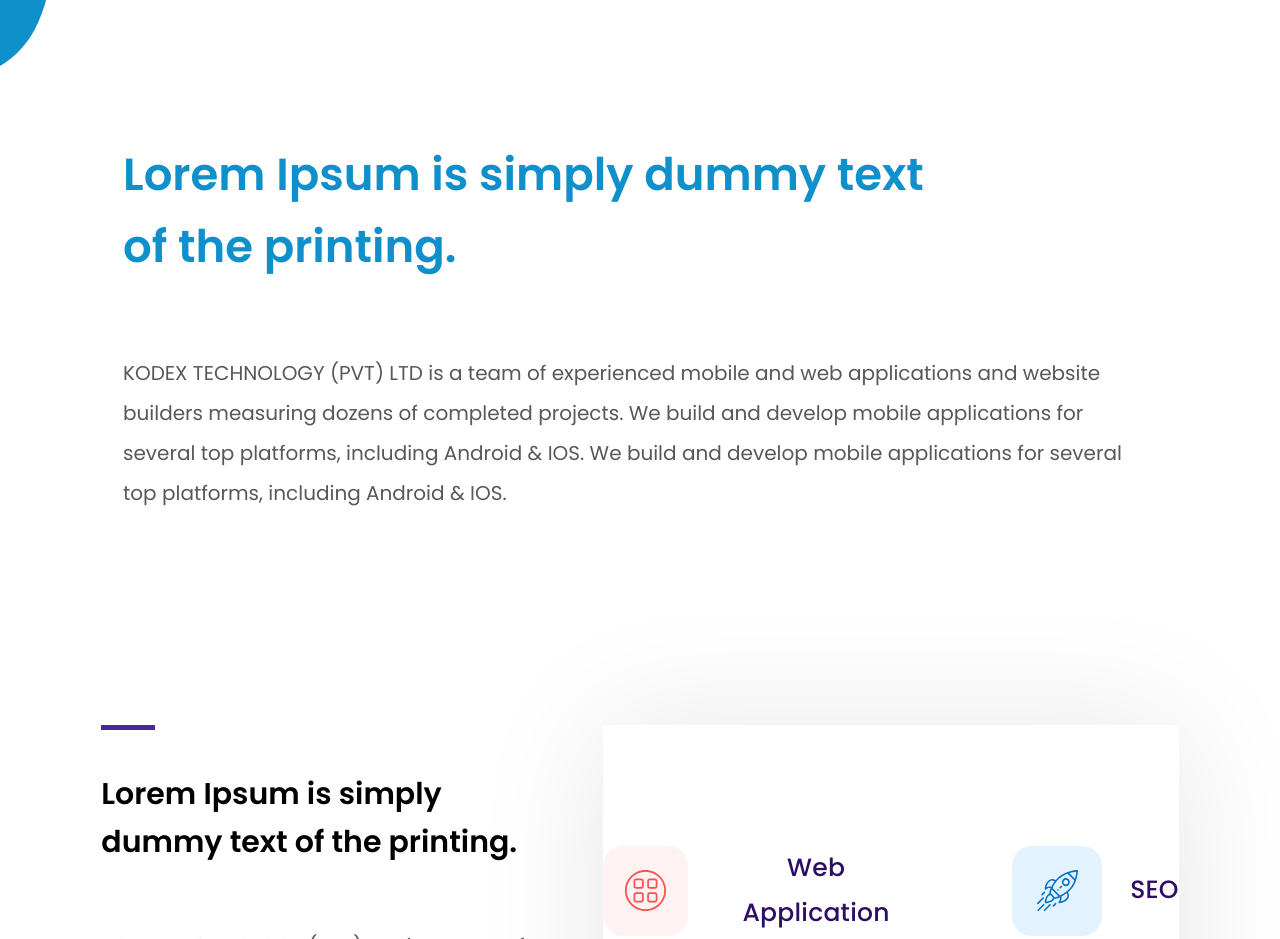
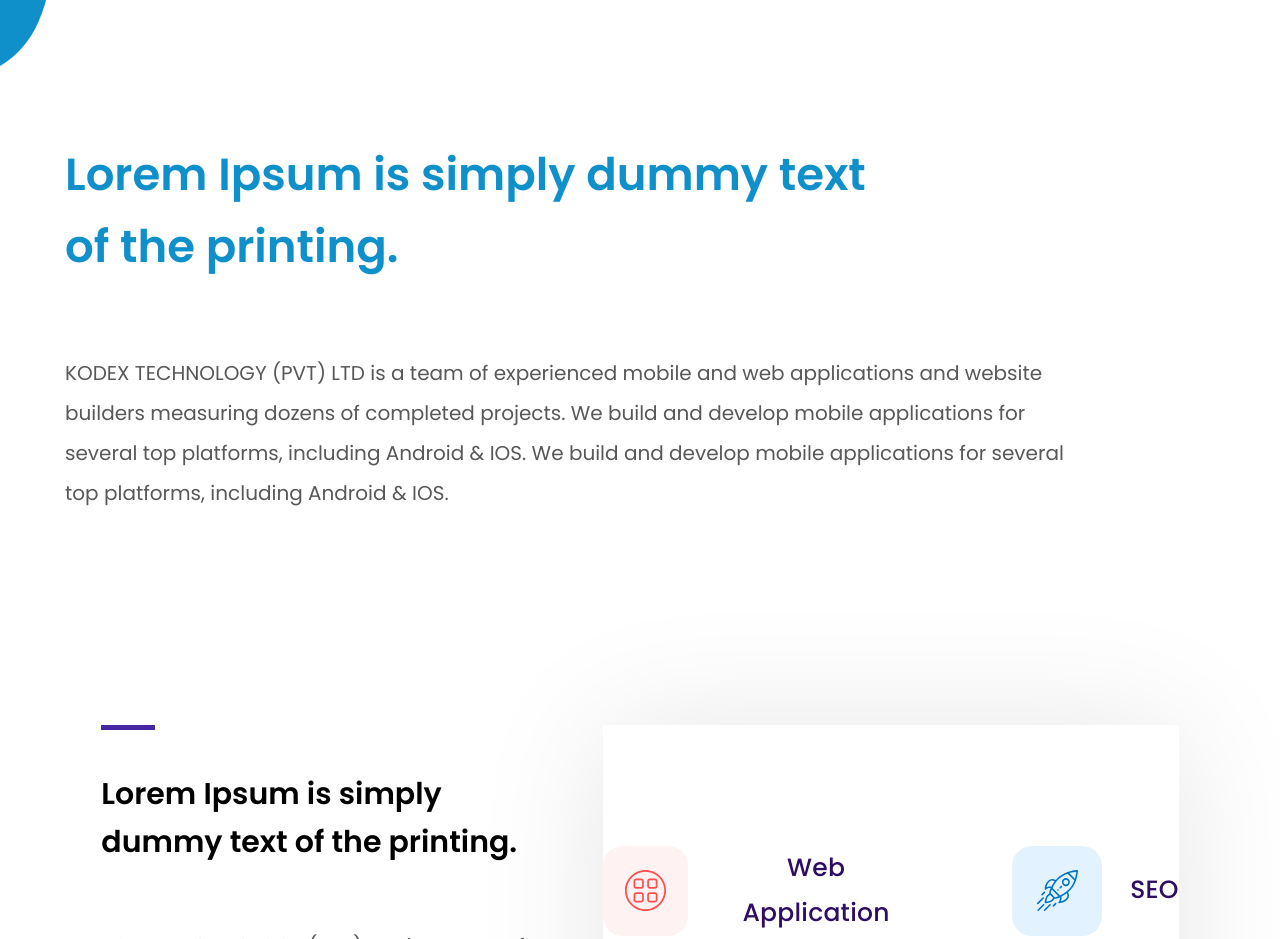
Before and after one commit to siriusgurban/TravolicEA, a plain HTML site: page aboutus.html in a window 1280 px wide. Shown: the part 1095-2034 px from the top of the page. Drawn offline with Linux system fonts and the light colour scheme.

Commit message:
width changes at lorem aboutus

```diff
--- a/aboutus.html
+++ b/aboutus.html
@@ -61,7 +61,7 @@
 
     <!-- --------------------------ABOUT-US-Lorem--------------------------------->
 
-    <section >
+    <section class="aa">
         <div class="container">
 
             <div class="aboutus-lorem">
--- a/assests/css/general.css
+++ b/assests/css/general.css
@@ -1071,7 +1071,7 @@
   display: flex;
   flex-direction: column;
   gap: 70px;
-  /* width: 1014px; */
+  width: 1150px;
   margin-bottom: 212px;
 }
 
```
